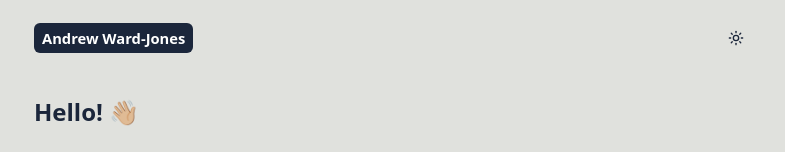
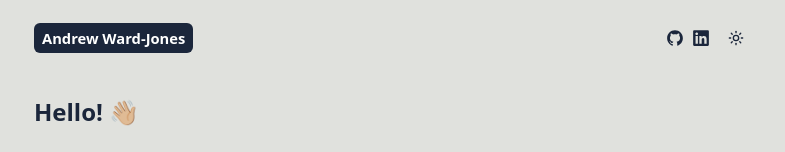
Before and after one commit to Koalaphant/andrew-portfolio, a Next.js app: page / in a window 1280 px wide. Shown: the top 152 px of the page, without its empty margins (246-1031 px from the left). Built offline with nearby package versions, Linux system fonts and the light colour scheme.

Commit message:
moved social icons to header section

```diff
--- a/components/Header.tsx
+++ b/components/Header.tsx
@@ -1,7 +1,29 @@
 "use client";
 
+import { ReactNode } from "react";
 import Link from "next/link";
 import { ModeToggle } from "./DarkModeIcon";
+import { AiFillGithub } from "react-icons/ai";
+import { FaInstagram, FaLinkedin } from "react-icons/fa6";
+
+type SocialIcon = {
+  icon: ReactNode;
+  url: string;
+  name: string;
+};
+
+const socialIcons: SocialIcon[] = [
+  {
+    icon: <AiFillGithub className="text-lg" />,
+    url: "https://github.com/Koalaphant",
+    name: "Github",
+  },
+  {
+    icon: <FaLinkedin className="text-lg" />,
+    url: "https://www.linkedin.com/in/andrewwardjones",
+    name: "LinkedIn",
+  },
+];
 
 export default function Header() {
   return (
@@ -11,7 +33,14 @@ export default function Header() {
           <h2 className="font-bold">Andrew Ward-Jones</h2>
         </div>
       </Link>
-      <ul className="flex gap-4 items-center">
+      <ul className="flex gap-2 items-center">
+        {socialIcons.map((icon, index) => (
+          <Link href={icon.url} key={index} target="blank">
+            <li className="transition-all duration-200 hover:-translate-y-1">
+              {icon.icon}
+            </li>
+          </Link>
+        ))}
         <li>
           <ModeToggle />
         </li>
```
